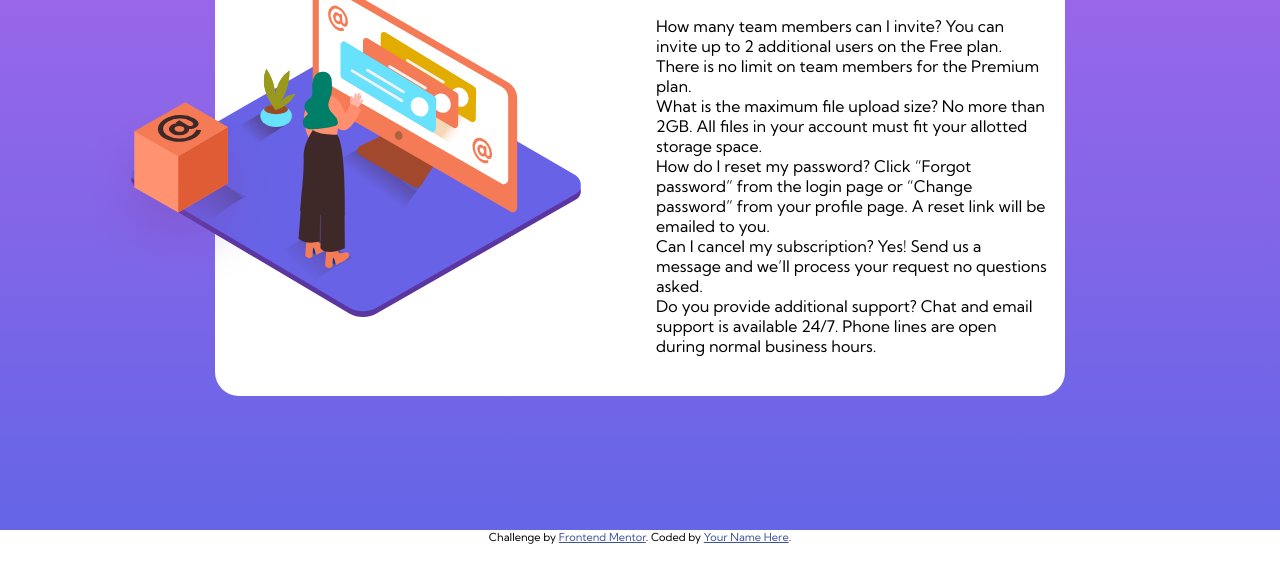
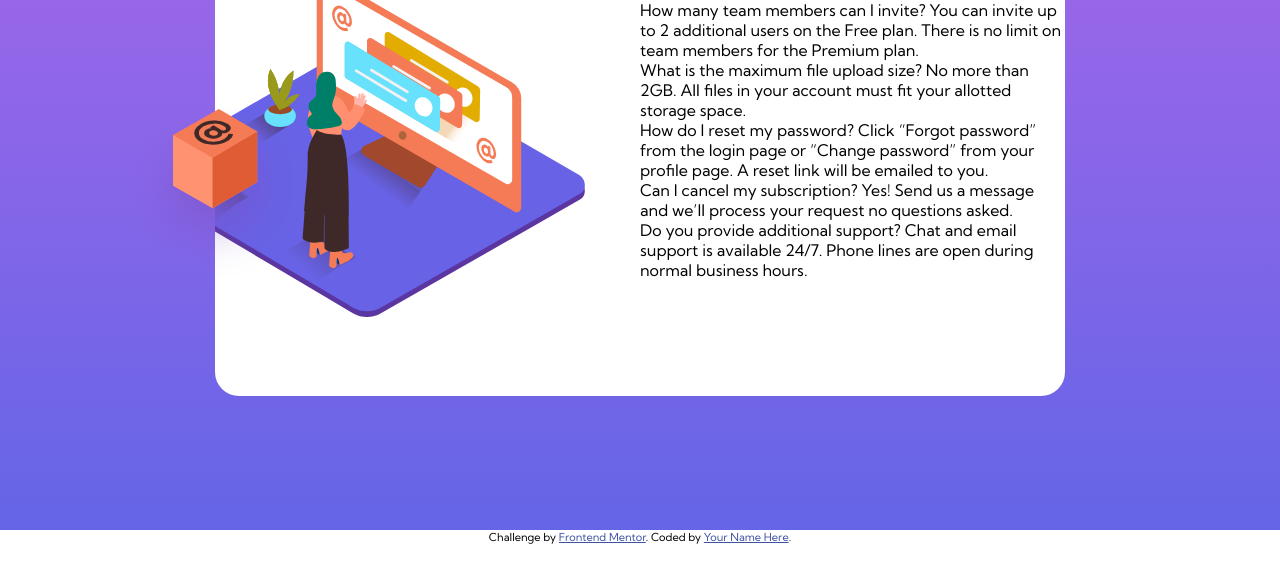
Before and after one commit to scottmotion/faq-accordion-card, a plain HTML site: page index.html in a window 1280 px wide. Shown: the part 238-800 px from the top of the page. Drawn offline with Linux system fonts and the light colour scheme.

Commit message:
Update style.css

```diff
--- a/css/style.css
+++ b/css/style.css
@@ -44,14 +44,13 @@ main {
     display: flex;
     flex-direction: column;
     justify-content: center;
-    padding: 1rem;
-    /* overflow: hidden; */
+    /* padding: 1rem; */
 }
 
 #column1, #column2 {
     flex-grow: 1;
     flex-basis: 0;
-    position: relative;
+    overflow: hidden;
 }
 
 #column1 {
@@ -64,15 +63,14 @@ main {
 }
 
 #column1>img#womanDesktop {
-    position: absolute;
     width: 450px;
-    margin-left: -100px;
+    margin-left: -80px;
 }
 #column1>img#boxDesktop {
-    /* position: absolute; */
-    width: 200px;
-    margin-left: -150px;
-    margin-bottom: -100px;
+    position: absolute;
+    width: 180px;
+    margin-left: -90px;
+    margin-bottom: -95px;
     z-index: 1;
 }
 
@@ -85,8 +83,5 @@ main {
 
 
 
-
-
-
 .attribution { font-size: 11px; text-align: center; }
 .attribution a { color: hsl(228, 45%, 44%); }
```
